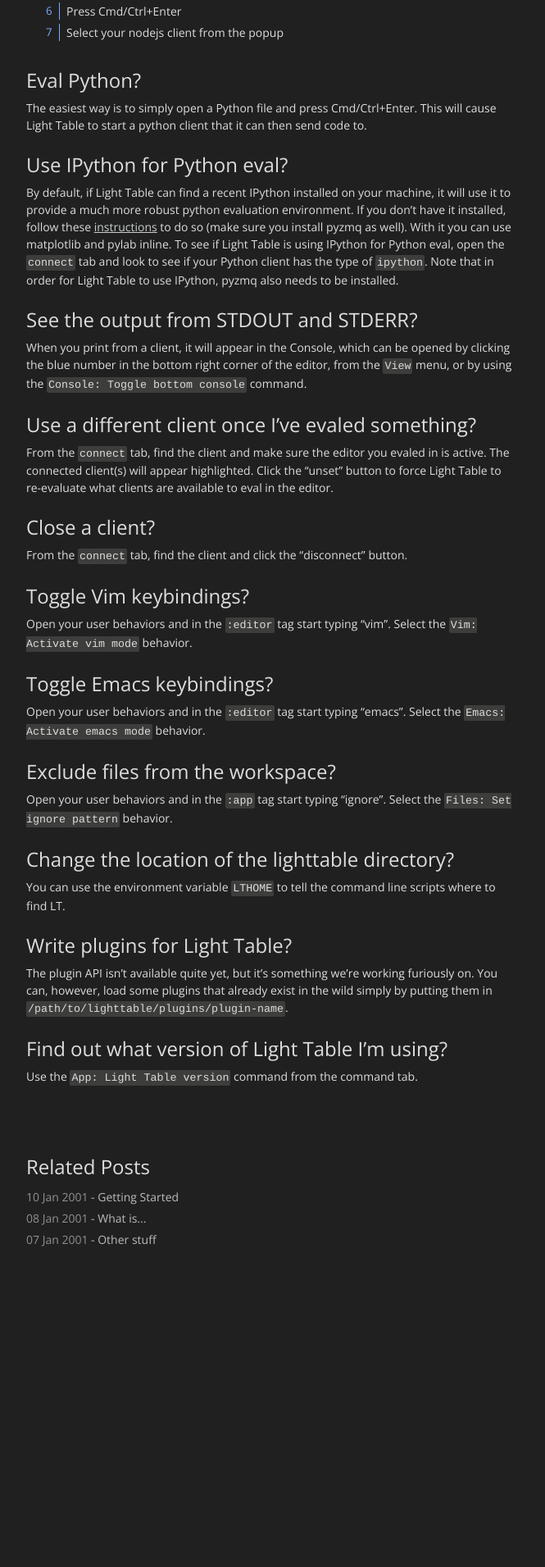
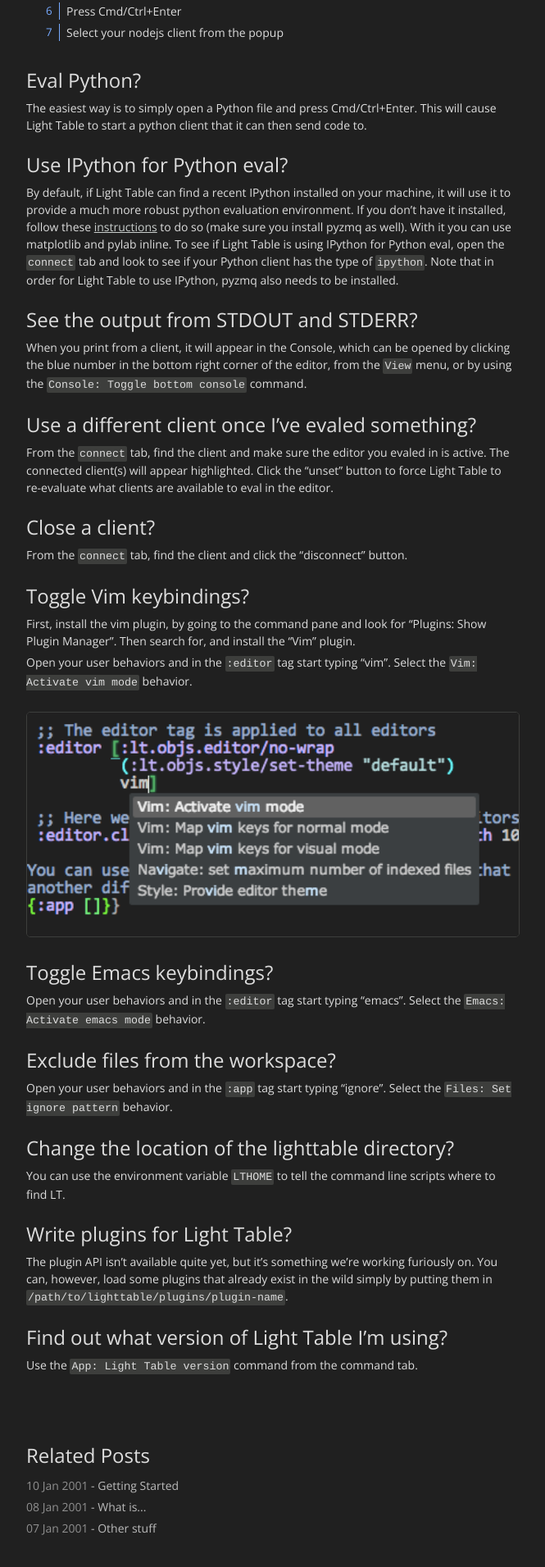
Before and after one commit to LightTable/docs.lighttable.com, a Jekyll site: the page built from _posts/01-01-09-howdoi.md, in a window 1280 px wide. Shown: the part 2415-4326 px from the top of the page at 82% size, without its empty margins (18-683 px from the left). Built offline with Jekyll 4.4.1, drawn with Linux system fonts in a browser that asks for light colours; nearby versions of some CDN libraries; Markdown is read by kramdown in place of the engine named in the settings.

Commit message:
corrected instructions on enabling vim mode

```diff
--- a/_posts/01-01-09-howdoi.md
+++ b/_posts/01-01-09-howdoi.md
@@ -108,7 +108,11 @@
 
 ###Toggle Vim keybindings?
 
+First, install the vim plugin, by going to the command pane and look for "Plugins: Show Plugin Manager". Then search for, and install the "Vim" plugin.
+
 Open your user behaviors and in the `:editor` tag start typing "vim". Select the `Vim: Activate vim mode` behavior.
+
+![Activating Vim Mode](/images/howdoi/vim_mode_settings.png)
 
 ###Toggle Emacs keybindings?
 
```
Also changed, not shown: images/howdoi/vim_mode_settings.png (added).
